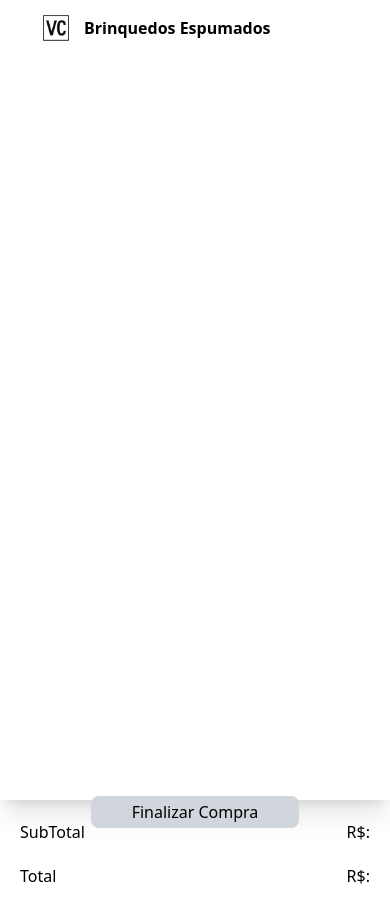
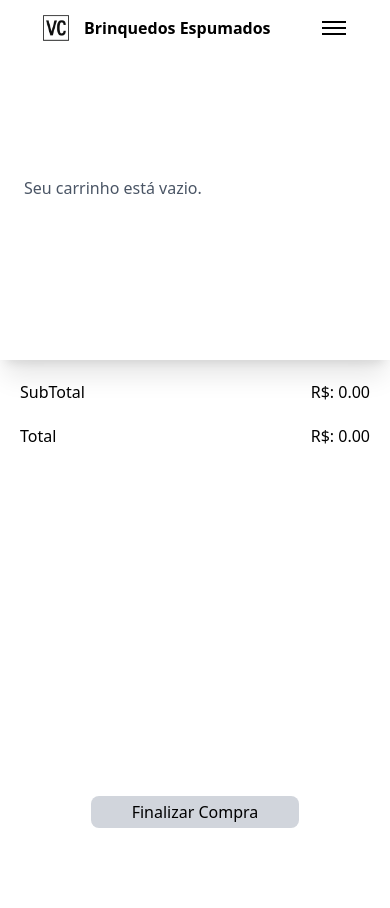
Before and after one commit to Igor-Victor21/Front-end-Next-js-Vc-Brinquedos-Espumados, a Next.js app in the folder vc-brinquedos-espumados/: page /cart in a window 390 px wide. After the commit the page ends 844 px from the top, so only its background shows below. Built offline with nearby package versions, Linux system fonts and the light colour scheme.

Commit message:
botão de fazer a compra feito

```diff
--- a/vc-brinquedos-espumados/src/app/cart/page.tsx
+++ b/vc-brinquedos-espumados/src/app/cart/page.tsx
@@ -1,31 +1,111 @@
-import Image from 'next/image'
+'use client'
 
 import Navbar from '@/components/nav'
-import CardListServer from "@/components/listCardsStore"
+import { useEffect, useState } from 'react'
 
-// falta adicionar os produtos aqui pro carrinho, e colocar a lógica de mandar para o whatsapp num component use client
+interface CartItem {
+  id: number
+  quantity: number
+}
 
+interface Produto {
+  id: number
+  name: string
+  description: string
+  price: number
+  image: string
+}
 
-export default function CartPage(){
-    return(
+export default function CartPage() {
+  const [produtos, setProdutos] = useState<Produto[]>([])
+  const [cartItems, setCartItems] = useState<CartItem[]>([])
+
+  useEffect(() => {
+    const storedCart = localStorage.getItem('cart')
+    if (!storedCart) return
+
+    const parsedCart: CartItem[] = JSON.parse(storedCart)
+    setCartItems(parsedCart)
+
+    // busca todos os produtos
+    fetch('http://localhost:5555/products')
+      .then(res => res.json())
+      .then((allProducts: Produto[]) => {
+        // filtra apenas os que estão no carrinho
+        const idsNoCarrinho = parsedCart.map(item => item.id)
+        const filtrados = allProducts.filter(produto =>
+          idsNoCarrinho.includes(produto.id)
+        )
+        setProdutos(filtrados)
+      })
+      .catch(err => console.error('Erro ao buscar produtos:', err))
+  }, [])
+
+  const getQuantidade = (id: number) =>
+    cartItems.find(item => item.id === id)?.quantity ?? 0
+
+  const total = produtos.reduce((acc, produto) => {
+    const quantidade = getQuantidade(produto.id)
+    return acc + produto.price * quantidade
+  }, 0)
+
+  return (
     <>
-            <Navbar color={false} invert={false} showLoja={false} showFav={true} showCart={false} showSobre={false} showCtt={false} />
-            {/* <section className='flex flex-col'> */}
-                <section className='flex flex-col w-screen h-200 shadow-xl'>
-                    {/* conteúdo da compra */}
+      <Navbar color={false}
+        invert={false}
+        showLoja={false}
+        showFav={true}
+        showCart={false}
+        showSobre={false}
+        showCtt={false}
+      />
+
+      <section className="flex flex-col mt-40 w-screen min-h-[200px] shadow-xl px-6 py-4 gap-4">
+        {produtos.length === 0 ? (
+          <p className="text-gray-600">Seu carrinho está vazio.</p>
+        ) : (
+          produtos.map(produto => {
+            const quantidade = getQuantidade(produto.id)
+            return (
+              <div
+                key={produto.id}
+                className="flex flex-row gap-4 border-b border-gray-300 pb-4"
+              >
+                <img
+                  src={produto.image}
+                  alt={produto.name}
+                  className="w-24 h-24 rounded-lg object-cover"
+                  draggable={false}
+                />
+                <div className="flex flex-col justify-between flex-grow">
+                  <div className="flex flex-row justify-between">
+                    <h2 className="text-lg font-medium">{produto.name}</h2>
+                    <p className="text-right font-bold">
+                      R$ {(produto.price * quantidade).toFixed(2)}
+                    </p>
+                  </div>
+                  <p className="text-sm text-gray-600">{produto.description}</p>
+                  <p className="text-sm">Quantidade: {quantidade}</p>
+                </div>
+              </div>
+            )
+          })
+        )}
       </section>
-                <section className='flex flex-col p-5 gap-5'>
-                    <div className='flex flex-row justify-between md:justify-around'>
+
+      <section className="flex flex-col p-5 gap-5">
+        <div className="flex flex-row justify-between md:justify-around">
           <h3>SubTotal</h3>
-                        <p>R$: </p>
+          <p>R$: {total.toFixed(2)}</p>
         </div>
-                    <div className='flex flex-row justify-between md:justify-around'>
+        <div className="flex flex-row justify-between md:justify-around">
           <h3>Total</h3>
-                        <p>R$: </p>
+          <p>R$: {total.toFixed(2)}</p>
         </div>
-                    <button className='absolute w-52 -bottom-4 self-center p-1 m-8 bg-gray-300 rounded-lg'>Finalizar Compra</button>
+        <button className="absolute w-52 -bottom-4 self-center p-1 m-8 bg-gray-300 rounded-lg">
+          Finalizar Compra
+        </button>
       </section>
-            {/* </section> */}
     </>
   )
 }
--- a/vc-brinquedos-espumados/src/components/btnCart.tsx
+++ b/vc-brinquedos-espumados/src/components/btnCart.tsx
@@ -1,17 +1,60 @@
-"use client"
+'use client'
 
-import { useState } from "react"
+import  Image  from 'next/image'
+import { useState } from 'react'
+import { useRouter } from 'next/navigation'
 
-export default function CartButton(){
+import botaoComprar from '../app/assets/images/botaoComprar.png'
 
-    const [btncart, setBtnCart] = useState(false)
+interface CartBtnProps {
+  id: number
+  name: string
+  price: number
+  image: string
+}
 
-    const handleCartButton = () => {
-        // try{
-        //     const
-        // }
-        // catch{
+interface CartItem {
+  id: number
+  name: string
+  price: number
+  image: string
+  quantity: number
+}
 
-        // }
+export default function CartBtn({ id, name, price, image }: CartBtnProps) {
+  const [isAdding, setIsAdding] = useState(false)
+  const router = useRouter()
+
+  const addToCart = () => {
+    if (typeof window === 'undefined') return
+
+    setIsAdding(true)
+
+    try {
+      const currentCart = localStorage.getItem('cart')
+      const cart: CartItem[] = currentCart ? JSON.parse(currentCart) : []
+
+      const existingItemIndex = cart.findIndex(item => item.id === id)
+
+      if (existingItemIndex >= 0) {
+        cart[existingItemIndex].quantity += 1
+      } else {
+        cart.push({ id, name, price, image, quantity: 1 })
+      }
+
+      localStorage.setItem('cart', JSON.stringify(cart))
+      window.dispatchEvent(new Event('cartUpdated'))
+
+      router.refresh()
+      // router.push('/cart')
+    } catch (error) {
+      console.error('Error adding to cart:', error)
+    } finally {
+      setIsAdding(false)
     }
 }
+
+  return (
+    <button onClick={addToCart} disabled={isAdding} className='right-0 mr-5 cursor-pointer'><Image className="duration-400 hover:invert" src={botaoComprar} alt="" width={40} height={40} draggable={false}/></button>
+  )
+}
--- a/vc-brinquedos-espumados/src/components/cardsStore.tsx
+++ b/vc-brinquedos-espumados/src/components/cardsStore.tsx
@@ -1,8 +1,7 @@
 import Image from 'next/image'
-import botaoComprar from '../app/assets/images/botaoComprar.png'
 import botaoFavorito from '../app/assets/images/botaoFavorito.png'
 
-import CartBtn from '@/components/btnCart'
+import CartBtn from './btnCart'
 import FaveBtn from '@/components/btnFave'
 
 interface Props{
@@ -32,7 +31,8 @@ export const CardStore = ({ name, image, description, price, id } : Props) => {
             <div className="flex mb-10 pt-4 items-baseline justify-center">
                 <div className="flex h-10 w-full justify-between items-center">
                     <strong className='ml-5'>R$ {price.toFixed(2)}</strong>
-                    <button onClick={CartBtn} className='right-0 mr-5 cursor-pointer'><Image className="duration-400 hover:invert" src={botaoComprar} alt="" width={40} height={40} draggable={false}/></button>
+                    <CartBtn id={id} name={name} price={price} image={image}/>
+                    {/* <button onClick={} className='right-0 mr-5 cursor-pointer'><Image className="duration-400 hover:invert" src={botaoComprar} alt="" width={40} height={40} draggable={false}/></button> */}
                 </div>
             </div>
         </div>
--- a/vc-brinquedos-espumados/src/components/nav.tsx
+++ b/vc-brinquedos-espumados/src/components/nav.tsx
@@ -1,6 +1,9 @@
+"use client"
+
 import Image from "next/image";
 import logo from '../app/assets/images/Logo.png'
 import Link from "next/link";
+import { useState } from "react";
 
 import BtnLogin from '@/components/login'
 
@@ -16,11 +19,11 @@ interface navProps{
 
 export default function Navbar({color, invert, showLoja, showFav, showCart, showSobre, showCtt} : navProps) {
 
+  const [menuOpen, setMenuOpen] = useState(false)
 
   return (
     <div className={`w-full absolute top-0 left-0 z-50 ${color ? 'text-white' : 'text-black'}`}>
       <div className="max-w-7xl mx-auto px-9 py-2 flex items-center justify-between">
-
         <div>
           <Link className="flex items-center" href={"/"}>
             <Image src={logo} alt="VC" width={40} height={40} className={invert ? 'invert' : ''} />
@@ -39,7 +42,25 @@ export default function Navbar({color, invert, showLoja, showFav, showCart, show
             Login
           </button>
         </div>
+        <button className="md:hidden p-2 focus:outline-none" onClick={() => setMenuOpen(!menuOpen)} aria-label="Toggle navigation">
+          <span className="block w-6 h-0.5 bg-current mb-1"></span>
+          <span className="block w-6 h-0.5 bg-current mb-1"></span>
+          <span className="block w-6 h-0.5 bg-current"></span>
+        </button>
       </div>
+      {menuOpen && (
+        <div className="relative md:hidden">
+          <div className="absolute inset-0 bg-white/30 backdrop-blur-sm z-[-1]"/>
+          <div className="flex flex-col items-center bg-transparent px-9 py-4 space-y-4 shadow-md relative z-10">
+            {showLoja && <Link href="/products">Loja</Link>}
+            {showFav && <Link href="/favorites">Favoritos</Link>}
+            {showCart && <Link href="/cart">Carrinho</Link>}
+            {showSobre && <Link href="/#about">Sobre</Link>}
+            {showCtt && <Link href="#footer">Contato</Link>}
+            <button onClick={BtnLogin} className={`w-[25vw] py-1 px-3 border rounded-3xl cursor-pointer font-bold duration-450 ${color ? 'text-black hover:text-white' : 'text-white hover:text-black'} ${invert ? 'bg-white hover:bg-black' : 'bg-black hover:bg-white'}`}>Login</button>
+          </div>
+        </div>
+      )}
     </div>
   )
 }
```
Lines whose indentation alone changed are shown as unchanged.
